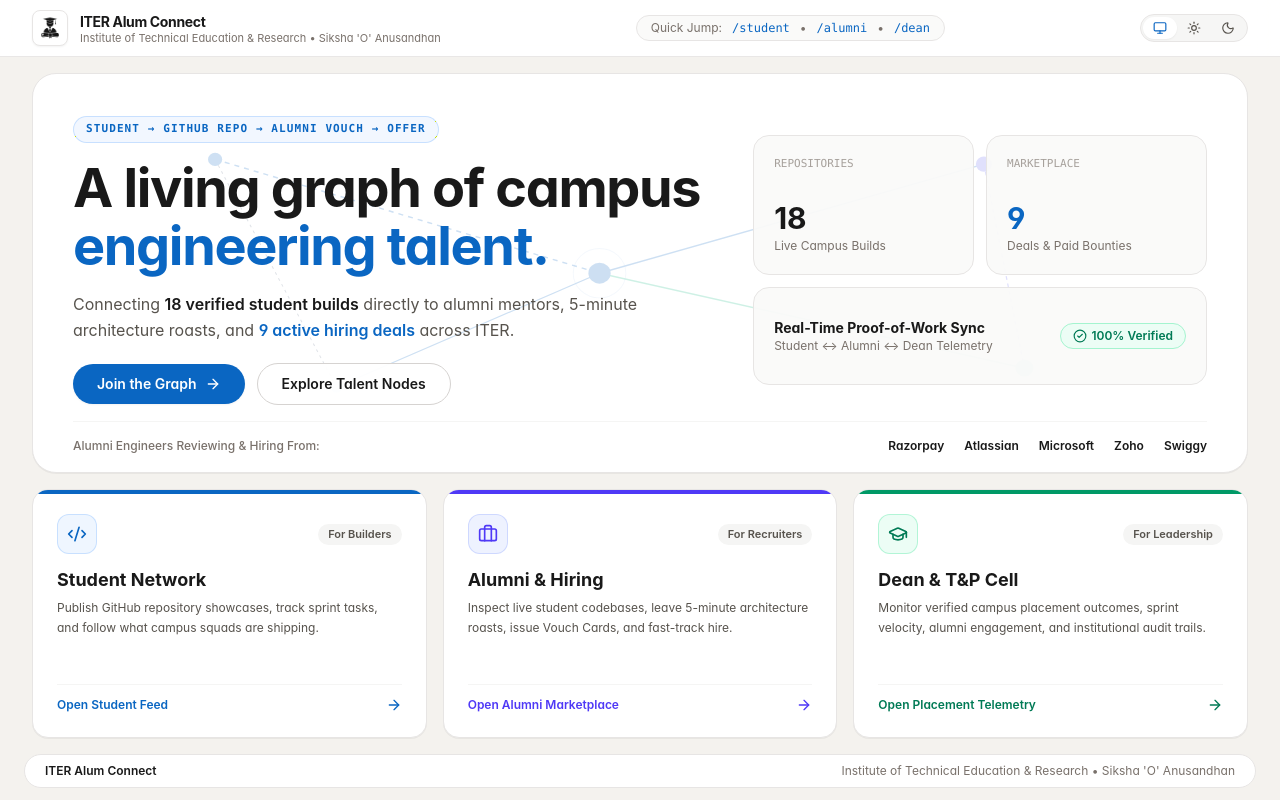
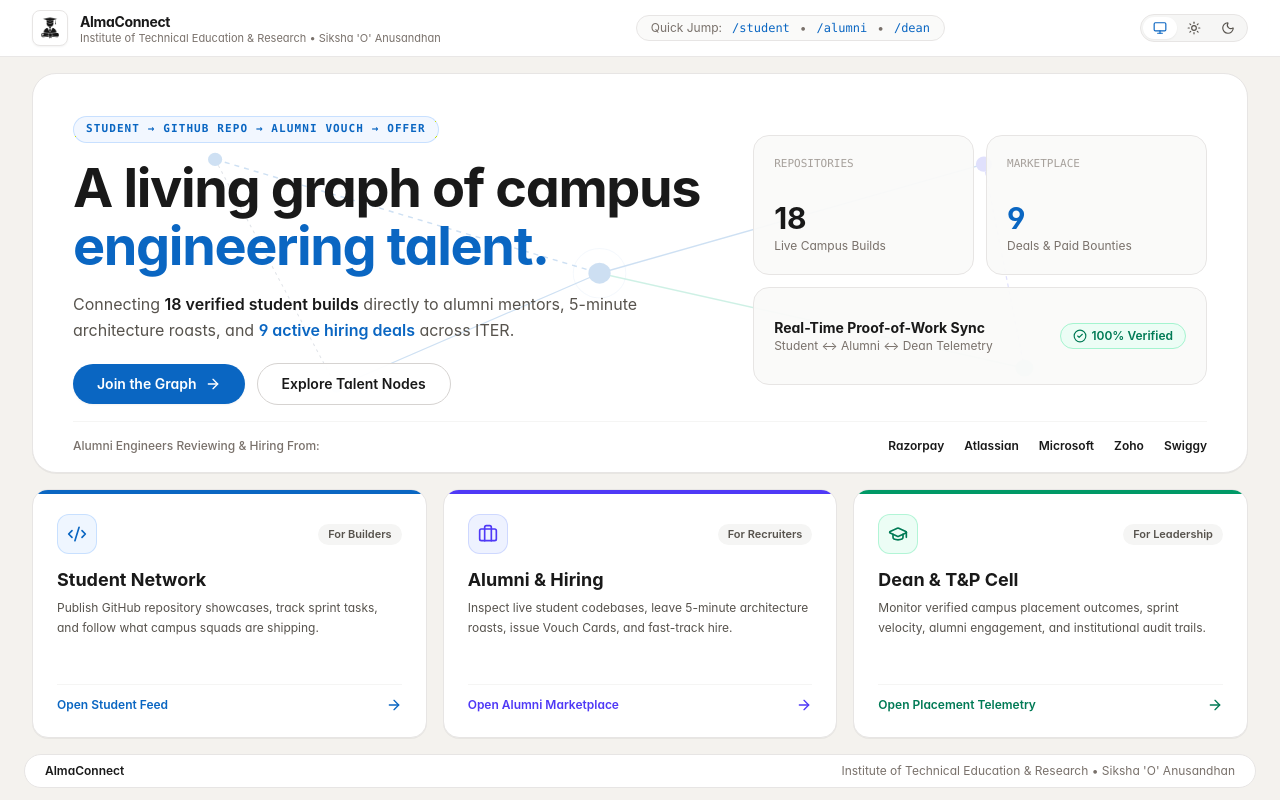
Before and after one commit to ragelabs-ssssd/Alum-Connect, a Next.js app: page / in a window 1280 px wide. Built offline with nearby package versions, Linux system fonts and the light colour scheme.

Commit message:
chore: rebrand website to AlmaConnect

```diff
--- a/src/app/alumni/page.tsx
+++ b/src/app/alumni/page.tsx
@@ -37,10 +37,10 @@ export default function AlumniPage() {
             </button>
             <div className="flex items-center gap-2">
               <div className="h-7 w-7 rounded-md bg-white dark:bg-slate-800 border border-stone-200 dark:border-slate-700 flex items-center justify-center p-0.5 overflow-hidden">
-                <img src="/logo.png" alt="ITER Alum Connect" className="h-full w-full object-contain dark:invert" />
+                <img src="/logo.png" alt="AlmaConnect" className="h-full w-full object-contain dark:invert" />
               </div>
               <span className="text-sm font-bold tracking-tight text-[#191919] dark:text-white hidden sm:inline">
-                ITER Network
+                AlmaConnect
               </span>
               <span className="text-xs font-medium text-stone-400 dark:text-slate-500 hidden md:inline">
                 / Alumni &amp; Hiring
--- a/src/app/layout.tsx
+++ b/src/app/layout.tsx
@@ -9,8 +9,8 @@ import DealRoomModal from '../components/DealRoomModal';
 import LiveDemoModal from '../components/LiveDemoModal';
 
 export const metadata: Metadata = {
-  title: "ITER Alum Connect — Professional Proof-of-Work & Talent Network",
-  description: "LinkedIn-style Alumni & Student Proof-of-Work Network with GitHub Repository Showcases, 5-Min Async Roasts, and Verified Vouches for SOA (ITER).",
+  title: "AlmaConnect — Proof-of-Work & Alumni Talent Network",
+  description: "AlmaConnect: LinkedIn-style Alumni & Student Proof-of-Work Network with GitHub Repository Showcases, 5-Min Async Roasts, and Verified Vouches.",
 };
 
 export default function RootLayout({
--- a/src/app/page.tsx
+++ b/src/app/page.tsx
@@ -81,13 +81,13 @@ export default function HomePage() {
             <div className="h-9 w-9 rounded-lg bg-white dark:bg-slate-800 border border-stone-200 dark:border-slate-700 flex items-center justify-center p-1 shadow-xs overflow-hidden">
               <img
                 src="/logo.png"
-                alt="ITER Alum Connect"
+                alt="AlmaConnect"
                 className="h-full w-full object-contain dark:invert"
               />
             </div>
             <div className="leading-tight">
               <span className="font-bold text-sm tracking-tight text-[#191919] dark:text-white">
-                ITER Alum Connect
+                AlmaConnect
               </span>
               <p className="text-[11px] text-stone-500 dark:text-slate-400 hidden lg:block">
                 Institute of Technical Education &amp; Research • Siksha &apos;O&apos; Anusandhan
@@ -332,7 +332,7 @@ export default function HomePage() {
       <div className="px-4 sm:px-6 pb-3">
         <footer className="max-w-[1440px] mx-auto rounded-full border border-stone-200 dark:border-slate-800 bg-white/95 dark:bg-[#131A26]/95 backdrop-blur px-5 py-2 flex items-center justify-between text-xs text-stone-500 dark:text-slate-400">
           <span className="font-semibold text-[#191919] dark:text-white">
-            ITER Alum Connect
+            AlmaConnect
           </span>
           <span>
             Institute of Technical Education &amp; Research • Siksha &apos;O&apos; Anusandhan
--- a/src/app/student/page.tsx
+++ b/src/app/student/page.tsx
@@ -27,10 +27,10 @@ export default function StudentPage() {
             </button>
             <div className="flex items-center gap-2">
               <div className="h-7 w-7 rounded-md bg-white dark:bg-slate-800 border border-stone-200 dark:border-slate-700 flex items-center justify-center p-0.5 overflow-hidden">
-                <img src="/logo.png" alt="ITER Alum Connect" className="h-full w-full object-contain dark:invert" />
+                <img src="/logo.png" alt="AlmaConnect" className="h-full w-full object-contain dark:invert" />
               </div>
               <span className="text-sm font-bold tracking-tight text-[#191919] dark:text-white hidden sm:inline">
-                ITER Network
+                AlmaConnect
               </span>
               <span className="text-xs font-medium text-stone-400 dark:text-slate-500 hidden md:inline">
                 / Student
```
